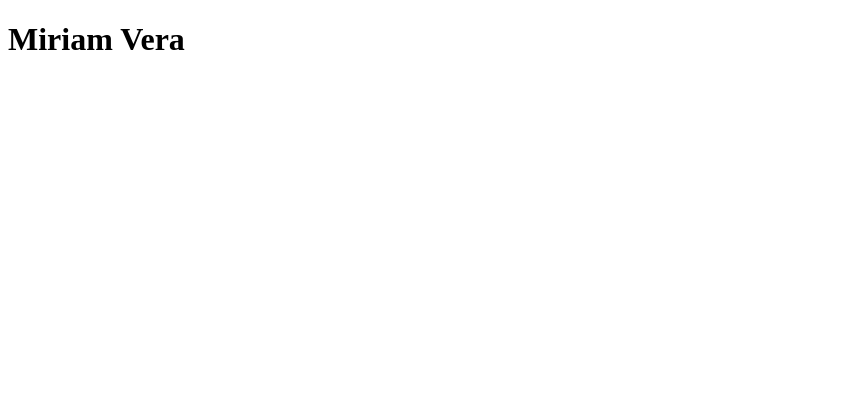
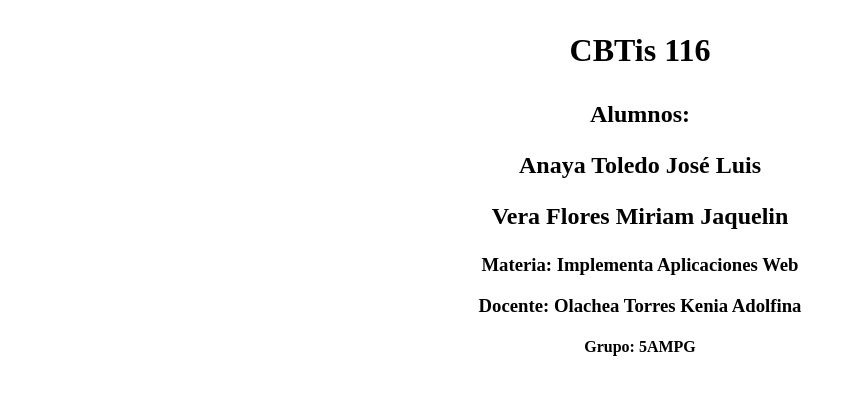
Before and after one commit to Miriam25-j/ejercicio.github.io, a plain HTML site: page docs/index.html in a window 1280 px wide. Shown: the whole page, without its empty margins (0-856 px from the left). Drawn offline with Linux system fonts and the light colour scheme.

Commit message:
Update index.html

```diff
--- a/docs/index.html
+++ b/docs/index.html
@@ -1,9 +1,14 @@
 <!DOCTYPE html>
     <head>
     <title>CBTIS 116</title>
-    <meta charset=uft-8>
     </head>
     <body>
-      <h1>Miriam Vera</h1>
+        <h1><p style="text-align: center;">CBTis 116</p></h1>
+        <h2><p style="text-align: center;">Alumnos:</p></h2>
+        <h2><p style="text-align: center;">Anaya Toledo José Luis</p></h2>
+        <h2><p style="text-align: center;">Vera Flores Miriam Jaquelin</p></h2>
+        <h3><p style="text-align: center;">Materia: Implementa Aplicaciones Web</p></h3>
+        <h3><p style="text-align: center;">Docente: Olachea Torres Kenia Adolfina</p></h3>
+        <h4><p style="text-align: center;">Grupo: 5AMPG</p></h4>
     </body>
 </html>
```
